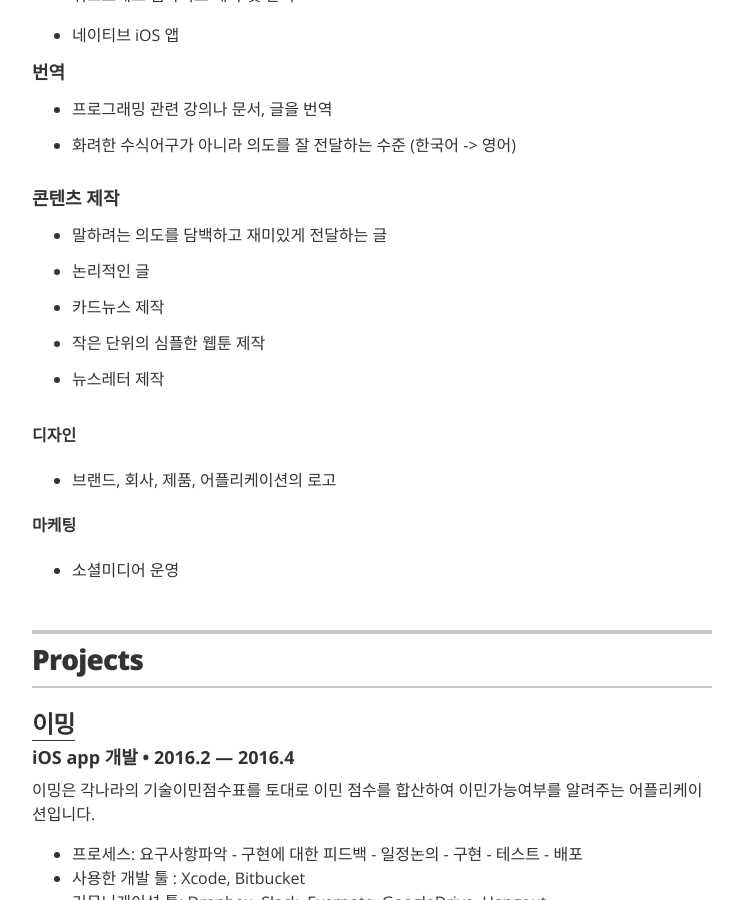
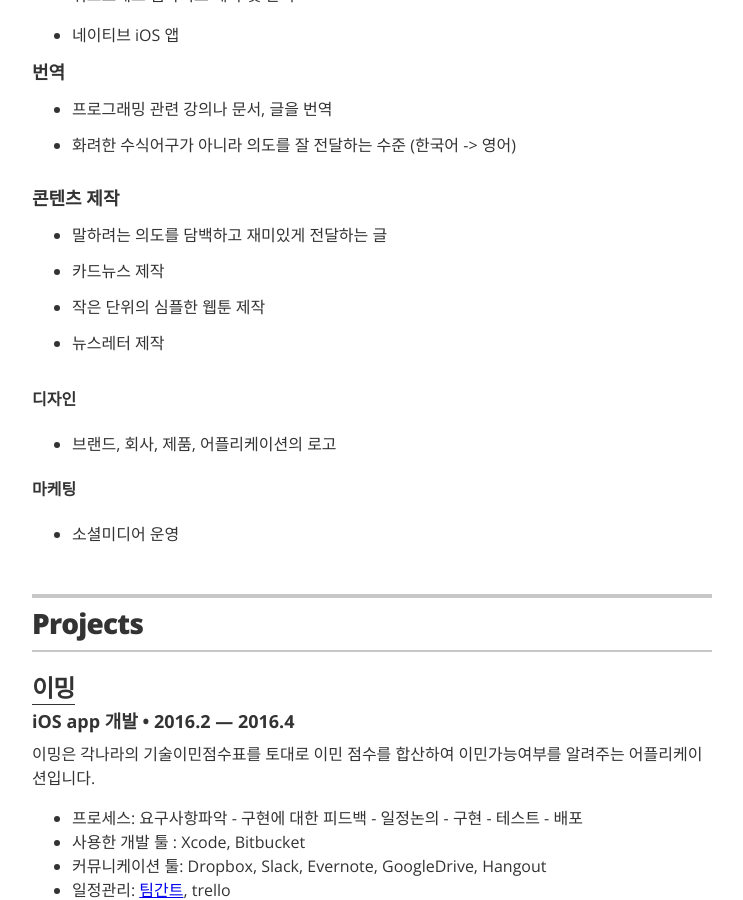
Before and after one commit to LucyJeong/LucyJeong.github.io, a Jekyll site: the page built from index.html, in a window 1280 px wide and 900 px high, scrolled down 638 px. Shown: the whole window, without its empty margins (268-1011 px from the left). Built offline with Jekyll 4.4.1, drawn with Linux system fonts in a browser that asks for light colours.

Commit message:
콘텐츠 제작 항목 1개 삭제

```diff
--- a/_layouts/resume.html
+++ b/_layouts/resume.html
@@ -66,7 +66,6 @@
           <h4 class="resume-item-details">콘텐츠 제작</h4>
           <ul>
             <li><p class="resume-item-copy">말하려는 의도를 담백하고 재미있게 전달하는 글</p></li>
-            <li><p class="resume-item-copy">논리적인 글</p></li>
             <li><p class="resume-item-copy">카드뉴스 제작</p></li>
             <li><p class="resume-item-copy">작은 단위의 심플한 웹툰 제작</p></li>
             <li><p class="resume-item-copy">뉴스레터 제작</p></li>
```
